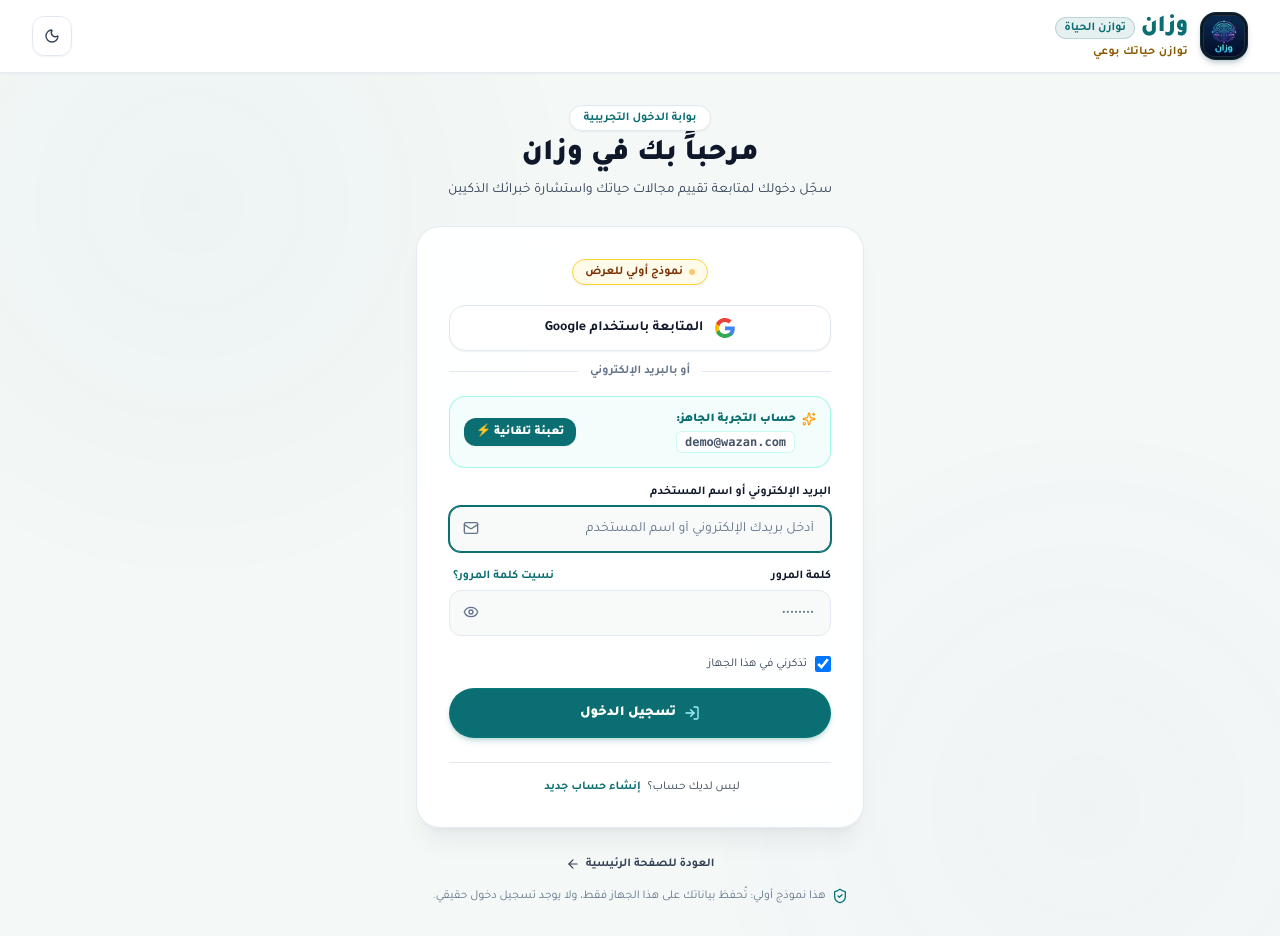
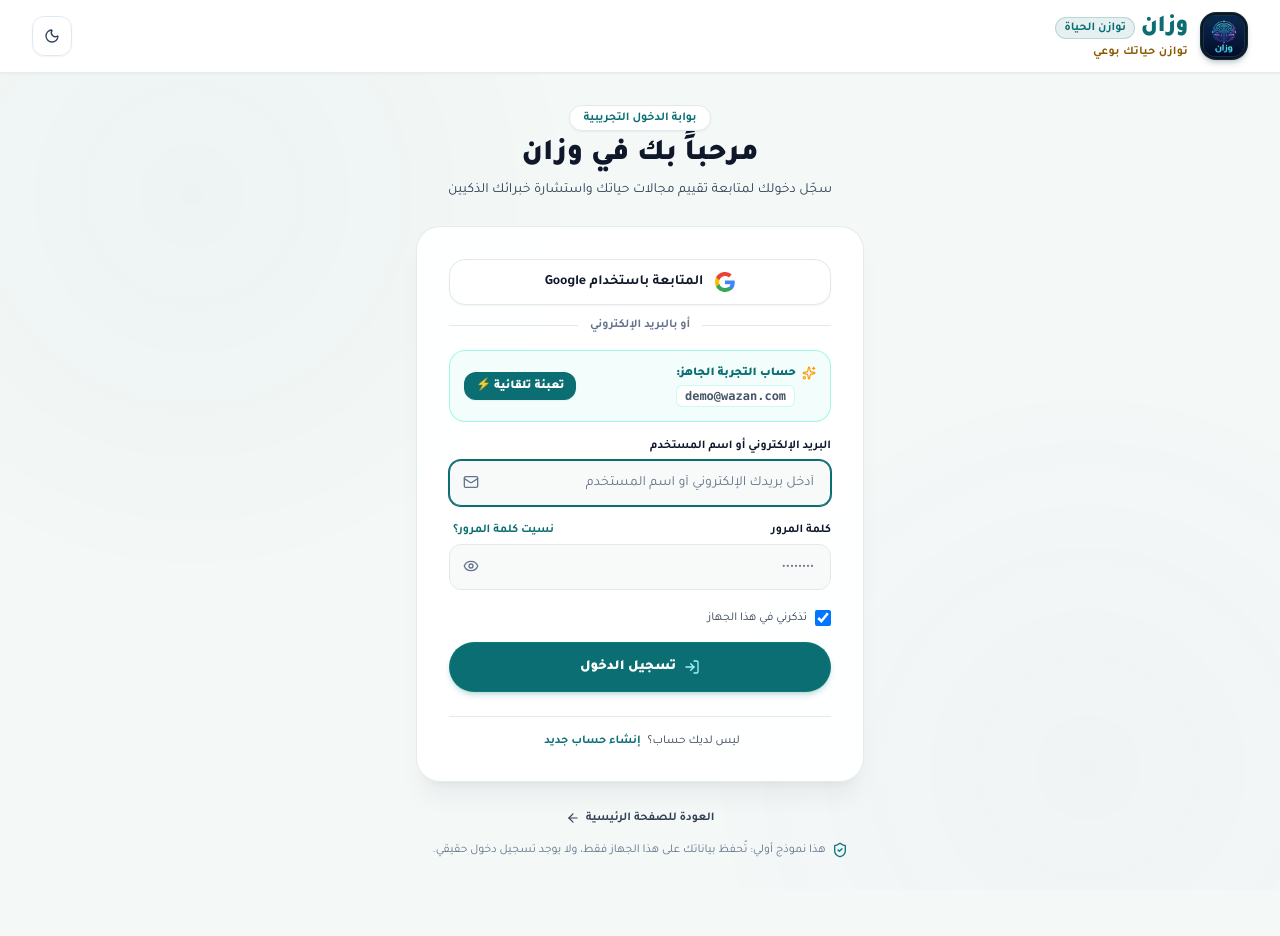
Before and after one commit to madyanlernen-oss/Wazin, a React (Vite) app: page / in a window 1280 px wide. Both pictures are taken after a click on the button "تسجيل الدخول". After the commit the page ends 890 px from the top, so only its background shows below. Built offline with nearby package versions, Linux system fonts and the light colour scheme.

Commit message:
fix(auth): remove prototype display badge from auth card

```diff
--- a/src/screens/AuthScreen.tsx
+++ b/src/screens/AuthScreen.tsx
@@ -305,13 +305,6 @@ export const AuthScreen: React.FC<AuthScreenProps> = ({
 
         {/* Main Card */}
         <div className="bg-white/92 dark:bg-[#0c1827] border border-slate-200/90 dark:border-slate-800 rounded-3xl p-6 sm:p-8 shadow-xl shadow-slate-900/5 dark:shadow-black/40 backdrop-blur-md transition-colors">
-          {/* 1. Visible Prototype Badge at the top of the auth card */}
-          <div className="mb-5 flex justify-center">
-            <span className="inline-flex items-center gap-1.5 px-3 py-1 rounded-full bg-amber-50 dark:bg-amber-950/60 border border-amber-300 dark:border-amber-700/60 text-xs font-bold text-amber-900 dark:text-amber-300 shadow-xs">
-              <span className="w-1.5 h-1.5 rounded-full bg-amber-500 animate-pulse" aria-hidden="true" />
-              <span>نموذج أولي للعرض</span>
-            </span>
-          </div>
 
           {/* 1-Click Google Button (Clean Arabic Label with Aligned Icon) */}
           <div className="mb-6">
```
